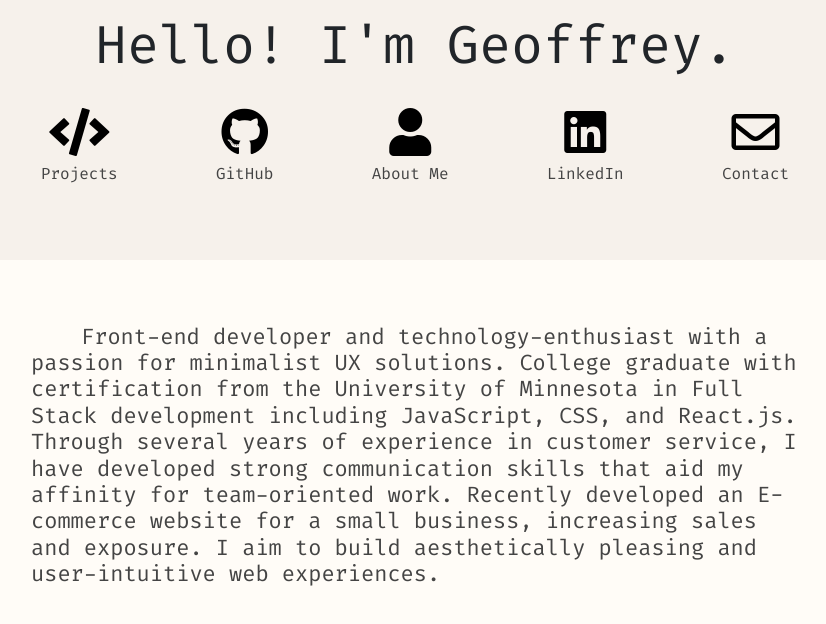
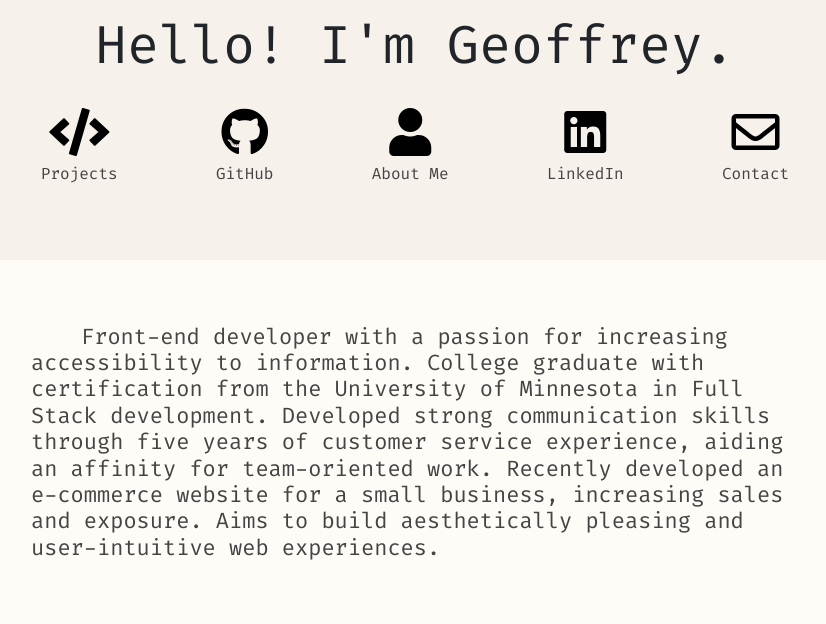
Before and after one commit to GeoffreyHanson/reactPortfolio, a React (Create React App) app: page / in a window 1280 px wide. Shown: the top 624 px of the page, without its empty margins (225-1051 px from the left). Built offline with nearby package versions, Linux system fonts and the light colour scheme.

Commit message:
Updated bio

```diff
--- a/src/pages/About/About.js
+++ b/src/pages/About/About.js
@@ -12,14 +12,10 @@ const About = () => (
       <Navigation />
       <div className="AboutMe">
         <h3 className="AboutText">
-        Front-end developer and technology-enthusiast with a passion for minimalist UX solutions.
-        College graduate with certification from the University of Minnesota
-        in Full Stack development including JavaScript, CSS, and React.js.
-        Through several years of experience in customer service,
-        I have developed strong communication skills that aid my affinity for team-oriented work.
-        Recently developed an E-commerce website for a small business,
-        increasing sales and exposure.
-        I aim to build aesthetically pleasing and user-intuitive web experiences.
+          Front-end developer with a passion for increasing accessibility to information.
+          College graduate with certification from the University of Minnesota in Full Stack development.
+          Developed strong communication skills through five years of customer service experience, aiding an affinity for team-oriented work.          Recently developed an e-commerce website for a small business, increasing sales and exposure.
+          Aims to build aesthetically pleasing and user-intuitive web experiences.
         </h3>
       </div>
     </div>
```
